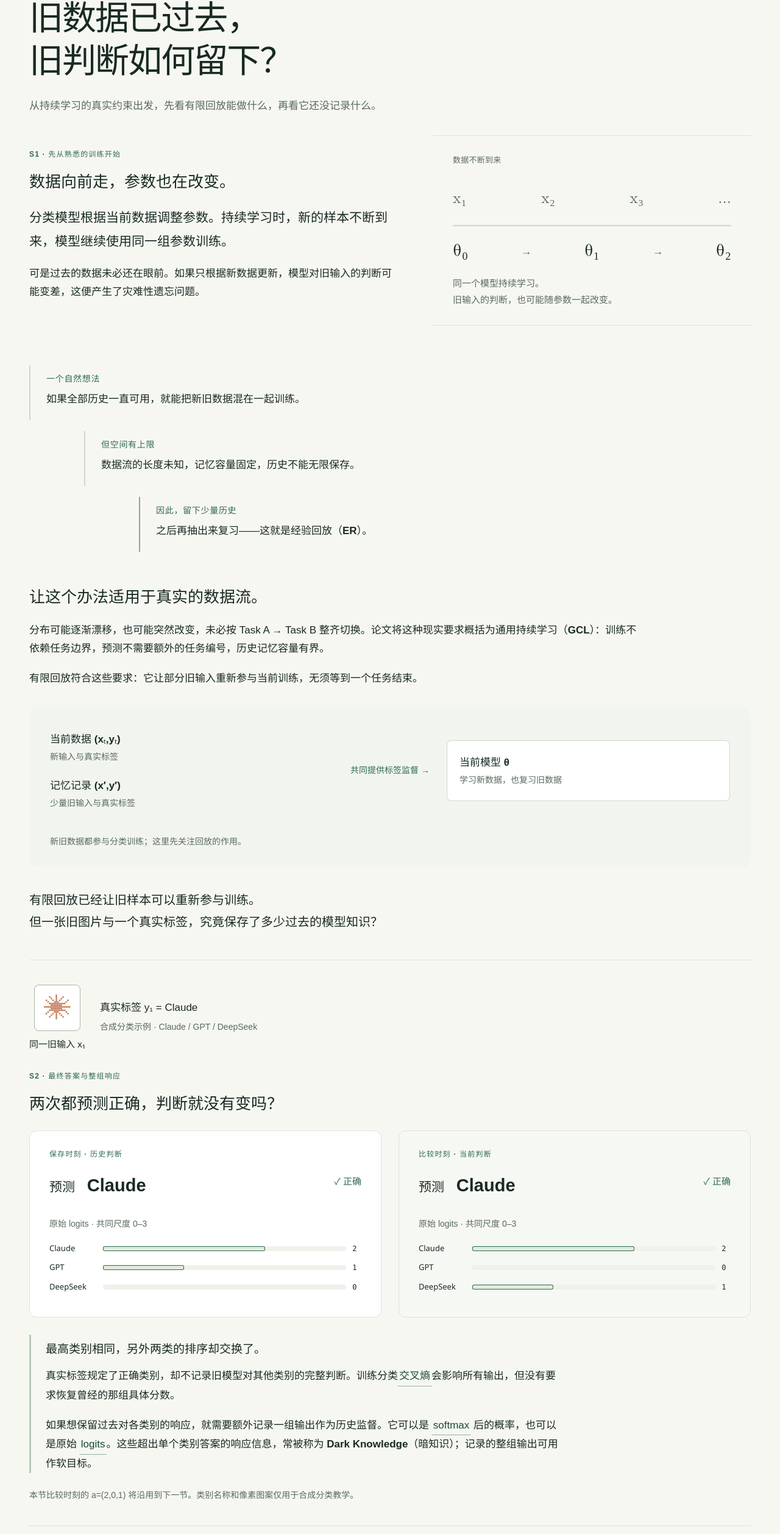
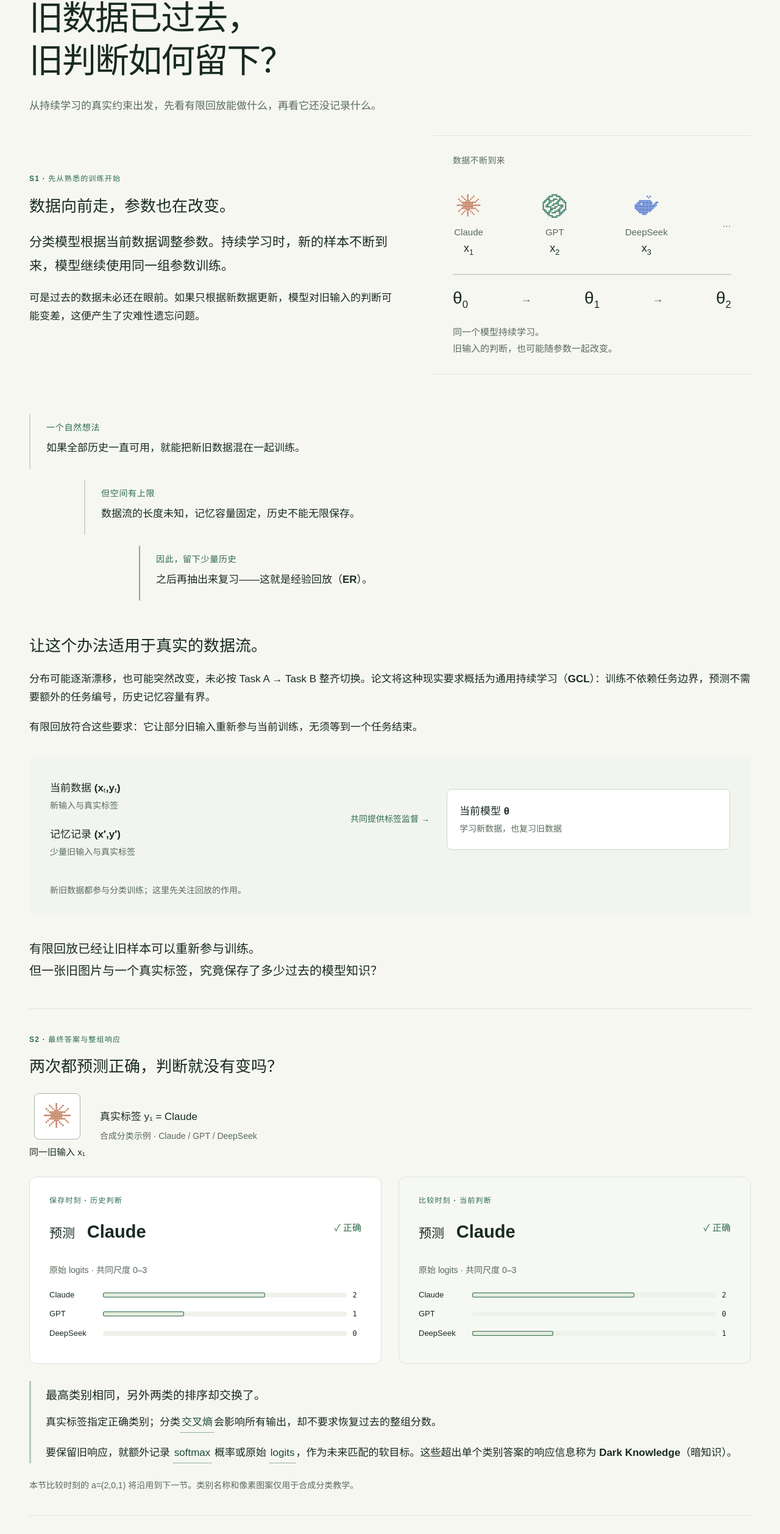
Before and after one commit to LIZZYGREAT/PaperSkillWork, a React (Vite) app in the folder papers/der/web/enhanced/: page / in a window 1280 px wide. Shown: the part 226-2742 px from the top of the page at 61% size. Built offline with nearby package versions, Linux system fonts and the light colour scheme.

Commit message:
fix(der): unify front typography and repair reading layout

```diff
--- a/papers/der/web/enhanced/src/modules/MathNotation.tsx
+++ b/papers/der/web/enhanced/src/modules/MathNotation.tsx
@@ -24,3 +24,13 @@ export function SquaredDefinition({ identified = true }: { identified?: boolean
 export function ShiftIdentity() {
   return <Equation label="所有 logits 增加同一个 c，softmax 分子分母同时乘 e 的 c 次方，概率不变。"><mfrac><msup><mi>e</mi><mrow><Sub value="z" /><mo>+</mo><mi>c</mi></mrow></msup><mrow><Sum index="j" /><msup><mi>e</mi><mrow><Sub value="z" index="j" /><mo>+</mo><mi>c</mi></mrow></msup></mrow></mfrac><mo>=</mo><mfrac><mrow><msup><mi>e</mi><mi>c</mi></msup><msup><mi>e</mi><Sub value="z" /></msup></mrow><mrow><msup><mi>e</mi><mi>c</mi></msup><Sum index="j" /><msup><mi>e</mi><Sub value="z" index="j" /></msup></mrow></mfrac><mo>=</mo><mfrac><msup><mi>e</mi><Sub value="z" /></msup><mrow><Sum index="j" /><msup><mi>e</mi><Sub value="z" index="j" /></msup></mrow></mfrac></Equation>;
 }
+
+/** Keep prose out of math fonts and typeset the derivation as actual mathematics. */
+export function KLGradientDerivation() {
+  return <div className="kl-proof">
+    <div><p>展开当前概率的对数：</p><Equation label="log q k 等于 a k 减去 log 求和 exp a j"><mi mathvariant="normal">log</mi><Sub value="q" /><mo>=</mo><Sub value="a" /><mo>−</mo><mi mathvariant="normal">log</mi><mrow><Sum index="j" /><msup><mi>e</mi><Sub value="a" index="j" /></msup></mrow></Equation></div>
+    <div><p>代入 KL，分离固定项：</p><Equation label="KL 等于 p log p 的和，减去 p a 的和，加上 log 求和 exp a j"><msub><mi>D</mi><mtext>KL</mtext></msub><mo>=</mo><Sum /><Sub value="p" /><mi mathvariant="normal">log</mi><Sub value="p" /><mo>−</mo><Sum /><Sub value="p" /><Sub value="a" /><mo>+</mo><mi mathvariant="normal">log</mi><mrow><Sum index="j" /><msup><mi>e</mi><Sub value="a" index="j" /></msup></mrow></Equation></div>
+    <div><p>历史概率固定且归一化，对当前分数求导：</p><Equation label="KL 对当前 a k 的偏导数等于 q k 减 p k"><mfrac><mrow><mo>∂</mo><msub><mi>D</mi><mtext>KL</mtext></msub></mrow><mrow><mo>∂</mo><Sub value="a" /></mrow></mfrac><mo>=</mo><Sub value="q" /><mo>−</mo><Sub value="p" /></Equation></div>
+    <p>等价地，KL 是交叉熵 H(p,q) 减去历史熵 H(p)。H(p) 不随 q 改变，因此最小化 KL 与最小化软标签交叉熵等价；交换 p、q 通常会改变结果。</p>
+  </div>;
+}
--- a/papers/der/web/enhanced/src/modules/MechanismScenes.tsx
+++ b/papers/der/web/enhanced/src/modules/MechanismScenes.tsx
@@ -3,7 +3,7 @@ import { ResponseMeter } from "../shared/foundation/visual-parts/ResponseMeter";
 import ModelMark from "./review/ModelMark";
 import type { ModelClass } from "./review/ModelPixel";
 import { CLASSES, HISTORY_Z, RESPONSE_CASES, logitComparison, probabilityComparison, formatValue } from "./math-model";
-import { KLDefinition, SquaredDefinition, Equation } from "./MathNotation";
+import { KLDefinition, SquaredDefinition, Equation, KLGradientDerivation } from "./MathNotation";
 import { ReferenceButton } from "./Reference";
 import "./teaching-front.css";
 import "./mechanism-scenes.css";
@@ -50,7 +50,7 @@ export default function ResponseComparison() {
     media.addEventListener("change", settle); return () => media.removeEventListener("change", settle);
   }, [selected]);
   return <div className="response-lesson" data-core-items="I03 I04">
-    <p className="front-lead">同一输入 x₁，固定历史 z=(2, 1, 0)。改变当前响应，先看哪些类别偏离，再把偏离变成可优化的损失。</p>
+    <p className="front-lead">固定历史响应，切换当前分数，观察每一类的偏离怎样形成损失。</p>
     <section className="response-lab" data-design="response-comparison" data-case={RESPONSE_CASES[selected].id} data-z={r.z.join(",")} data-a={r.a.join(",")} data-p={r.p.join(",")} data-q={r.q.join(",")} data-kl={r.probabilityKL} data-l2={r.squaredDistance} data-progress={progress} data-playing={playing}>
       <header className="lab-heading"><div><p className="eyebrow">同一条记录 · 固定过去，改变现在</p><h3>分数的变化，两种观察镜头。</h3></div><div className="lab-input"><ModelMark /><span>x₁<small>同一个输入</small></span></div></header>
       <div className="lab-controls"><div className="response-cases" role="group" aria-label="响应比较情形">{RESPONSE_CASES.map((item, i) => <button key={item.id} data-response-case={item.id} aria-pressed={i === selected} onClick={() => begin(i)}>{item.label}</button>)}</div><div className="lab-transport"><button data-response-replay onClick={() => begin(selected, true)}>重播变化</button><button data-response-play disabled={progress === 1} onClick={() => setPlaying(!playing)}>{playing ? "暂停" : "继续"}</button></div></div>
@@ -85,7 +85,7 @@ export default function ResponseComparison() {
       </div>
       <div className="lab-verdict"><h4>两个约束在哪里不同？</h4><p className="response-verdict" aria-live="polite">{progress < 1 ? "正在比较不同的当前响应；历史目标保持固定。可暂停观察每一类的差值与贡献。" : RESPONSE_CASES[selected].conclusion}</p><small>合成教学响应；此处演示比较，不是优化器训练过程。</small></div>
     </section>
-    <details className="math-derivation"><summary>为什么 KL 对当前 logits 的梯度是 q−p？</summary><p>展开 log qₖ=aₖ−log Σⱼ exp(aⱼ)，得到 KL=Σₖ pₖ log pₖ−Σₖ pₖaₖ+log Σⱼ exp(aⱼ)。第一项固定，且 Σₖpₖ=1，所以对 aₖ 求导为 −pₖ+qₖ。</p><p>也就是 KL=H(p,q)−H(p)。H(p) 不随 q 改变，优化当前参数时，最小化 KL 与最小化软标签交叉熵等价。交换 p、q 通常改变结果。</p></details>
+    <details className="math-derivation"><summary>为什么 KL 对当前 logits 的梯度是 q−p？</summary><KLGradientDerivation /></details>
     <p className="comparison-conclusion">softmax 对统一加常数不敏感：每类同加 1 时，概率不变，原分数却改变了。两个损失保留的信息不同；这个反例不说明 KL 永远更差，也不说明两者恒等。</p>
     <div className="front-handoff"><p>DER 选择直接比较 logits。<strong>这份过去的 logits 从哪里获得？是否必须保存整个旧模型？</strong></p><a href="#U3-logit-memory">追踪历史监督的来源 ↓</a></div>
   </div>;
--- a/papers/der/web/enhanced/src/modules/ReplayEntry.tsx
+++ b/papers/der/web/enhanced/src/modules/ReplayEntry.tsx
@@ -2,6 +2,7 @@ import { SampleToken } from "../shared/foundation/visual-parts/SampleToken";
 import { ResponseMeter } from "../shared/foundation/visual-parts/ResponseMeter";
 import { CLASSES, LABEL_CURRENT, LABEL_OLD } from "./math-model";
 import ModelMark from "./review/ModelMark";
+import type { ModelClass } from "./review/ModelPixel";
 import { Term } from "./Reference";
 import "./teaching-front.css";
 
@@ -24,7 +25,7 @@ export default function ReplayEntry() {
         <p className="front-lead">分类模型根据当前数据调整参数。持续学习时，新的样本不断到来，模型继续使用<strong>同一组参数</strong>训练。</p>
         <p>可是过去的数据未必还在眼前。如果只根据新数据更新，模型对旧输入的判断可能变差，这便产生了<strong>灾难性遗忘</strong>问题。</p>
       </div>
-      <figure className="parameter-stream"><p className="figure-label">数据不断到来</p><div className="stream-symbols"><span>x₁</span><span>x₂</span><span>x₃</span><span>…</span></div><div className="parameter-thread"><span>θ₀</span><i>→</i><span>θ₁</span><i>→</i><span>θ₂</span></div><figcaption>同一个模型持续学习。<br />旧输入的判断，也可能随参数一起改变。</figcaption></figure>
+      <figure className="parameter-stream"><p className="figure-label">数据不断到来</p><div className="stream-symbols">{CLASSES.map((name,k) => <span className="stream-sample" key={name}><ModelMark model={k as ModelClass} /><span>{name}</span><span className="stream-id">x<sub>{k+1}</sub></span></span>)}<span aria-label="后续样本">…</span></div><div className="parameter-thread"><span>θ<sub>0</sub></span><i>→</i><span>θ<sub>1</sub></span><i>→</i><span>θ<sub>2</sub></span></div><figcaption>同一个模型持续学习。<br />旧输入的判断，也可能随参数一起改变。</figcaption></figure>
     </section>
     <section className="reasoning-stair" aria-label="从完整历史到有限回放的推导">
       <p><span>一个自然想法</span>如果全部历史一直可用，就能把新旧数据混在一起训练。</p>
@@ -39,10 +40,10 @@ export default function ReplayEntry() {
     </figure>
     <p className="front-question">有限回放已经让旧样本可以重新参与训练。<br /><strong>但一张旧图片与一个真实标签，究竟保存了多少过去的模型知识？</strong></p>
     <section className="label-investigation" data-label-revealed="true" aria-labelledby="label-investigation-title">
+      <p className="eyebrow">S2 · 最终答案与整组响应</p><h3 id="label-investigation-title">两次都预测正确，判断就没有变吗？</h3>
       <div className="same-input"><SampleToken sampleId="x1" label="同一旧输入 x₁"><ModelMark /></SampleToken><p>真实标签 y₁ = Claude<br /><small>合成分类示例 · Claude / GPT / DeepSeek</small></p></div>
-      <p className="eyebrow">S2 · 最终答案与整组响应</p><h3 id="label-investigation-title">两次都预测正确，判断就没有变吗？</h3>
       <div className="prediction-pair"><Prediction /><Prediction current /></div>
-      <div id="response-finding" className="response-finding" aria-live="polite"><h4>最高类别相同，另外两类的排序却交换了。</h4><p>真实标签规定了正确类别，却不记录旧模型对其他类别的完整判断。训练分类<Term id="ce">交叉熵</Term>会影响所有输出，但没有要求恢复曾经的那组具体分数。</p><p>如果想保留过去对各类别的响应，就需要额外记录一组输出作为历史监督。它可以是 <Term id="softmax" /> 后的概率，也可以是原始 <Term id="logits" />。这些超出单个类别答案的响应信息，常被称为 <strong>Dark Knowledge（暗知识）</strong>；记录的整组输出可用作软目标。</p></div>
+      <div id="response-finding" className="response-finding" aria-live="polite"><h4>最高类别相同，另外两类的排序却交换了。</h4><p>真实标签指定正确类别；分类<Term id="ce">交叉熵</Term>会影响所有输出，却不要求恢复过去的整组分数。</p><p>要保留旧响应，就额外记录 <Term id="softmax" /> 概率或原始 <Term id="logits" />，作为未来匹配的软目标。这些超出单个类别答案的响应信息称为 <strong>Dark Knowledge（暗知识）</strong>。</p></div>
       <p className="caption">本节比较时刻的 a=(2,0,1) 将沿用到下一节。类别名称和像素图案仅用于合成分类教学。</p>
     </section>
     <div className="front-handoff"><p>如果希望当前模型保持过去的整组响应，<br /><strong>怎样把“偏离了多少”定义成可计算、可优化的损失？</strong></p><a href="#U2-probability">比较两种表示空间 ↓</a></div>
--- a/papers/der/web/enhanced/src/modules/mechanism-scenes.css
+++ b/papers/der/web/enhanced/src/modules/mechanism-scenes.css
@@ -1,6 +1,6 @@
 /* S3: one shared logit stage feeds two distinct observation lenses. */
 .response-lesson{--history:#648671;--current:#b8834f}
-.response-lesson>.front-lead,.comparison-conclusion{max-width:46em}
+.response-lesson>.front-lead,.comparison-conclusion{max-width:none}
 .response-lab{margin:24px 0 28px;padding:28px 32px;background:#fcfdf9;border:1px solid #d5ded1;border-radius:14px}
 .lab-heading{display:flex;justify-content:space-between;align-items:center;gap:24px}.lab-heading h3{font-size:26px;margin:0}.lab-heading .eyebrow{margin-bottom:8px}
 .lab-input{display:flex;gap:10px;align-items:center;flex-shrink:0}.lab-input .model-mark{width:52px;height:52px}.lab-input span{font-size:20px}.lab-input small{display:block;font-size:13px;color:var(--rk-muted)}
@@ -17,8 +17,13 @@
 .contribution-paths{display:block;width:100%;height:70px}.contribution-paths path{fill:none;stroke:#bca489;stroke-width:1.5}.square-total{margin-top:0;background:#f5f2e9;padding-inline:14px}
 .response-lesson .equation{padding:14px 0;margin:0;overflow:visible}.response-lesson .equation math{font-size:22px}.square-gradient{margin:14px 0;font-size:14px}.square-gradient summary{cursor:pointer;color:var(--rk-accent)}
 .lab-verdict{border-top:1px solid var(--rk-line);margin-top:24px;padding-top:20px}.lab-verdict h4{font-size:18px;margin:0 0 8px}.response-lab .response-verdict{font-size:16px;max-width:52em;margin:0 0 8px;min-height:56px}.lab-verdict small{font-size:13px;color:var(--rk-muted)}
-.math-derivation{padding:18px 0;border-block:1px solid var(--rk-line);font-size:16px;margin:24px 0}.math-derivation summary{cursor:pointer;color:var(--rk-accent);font-weight:600}.math-derivation p{max-width:46em;margin:18px 0 0}
+.math-derivation{padding:18px 0;border-block:1px solid var(--rk-line);font-size:16px;margin:24px 0}.math-derivation summary{cursor:pointer;color:var(--rk-accent);font-weight:600}.math-derivation p{max-width:none;margin:18px 0 0}
 @media(max-width:800px){.response-lab{padding:20px}.lab-heading{align-items:start}.lab-heading h3{font-size:22px}.lab-input{display:none}.logit-stage{gap:12px}.class-focus{flex-direction:column}.response-legend{flex-wrap:wrap;gap:12px}.response-legend small{width:100%;margin:0}.observation-lenses{grid-template-columns:1fr;gap:28px}.squared-explanation{border-top:1px solid var(--rk-line);padding-top:22px}.response-lab .rk-response-meter{grid-template-columns:14px minmax(0,1fr) 38px;gap:4px}.probability-pairs .rk-response-meter{grid-template-columns:12px minmax(0,1fr) 38px}}
 @media(prefers-reduced-motion:reduce){.contribution-copy{display:none}}
 
 .contribution-copy rect{fill:#f7ecdf;stroke:#bca489}.contribution-copy text{font:12px var(--rk-font-mono);fill:var(--rk-ink)}
+
+.response-lesson .equation math{font-family:"Cambria Math",math}
+.response-lesson :is(.delta-label,.lens-result>strong,.difference-source,.square-contribution,.contribution-copy text,.rk-response-meter output){font-family:var(--der-prose-font);font-variant-numeric:tabular-nums}
+.kl-proof{padding-top:4px}.kl-proof>div{display:grid;grid-template-columns:minmax(240px,.8fr) minmax(0,1.6fr);align-items:center;gap:24px;border-bottom:1px solid var(--rk-line);padding:12px 0}.kl-proof>div>p{margin:0}.kl-proof .equation{padding:12px 0}.kl-proof .equation math{margin:0;font-size:23px}.kl-proof>p{margin-top:20px}
+@media(max-width:800px){.kl-proof>div{grid-template-columns:1fr;gap:8px}.kl-proof .equation math{font-size:20px}}
--- a/papers/der/web/enhanced/src/modules/teaching-front.css
+++ b/papers/der/web/enhanced/src/modules/teaching-front.css
@@ -12,8 +12,8 @@
 .front-lead{font-size:21px;line-height:1.85}
 .parameter-stream{padding:28px 32px;border-block:1px solid var(--rk-line)}
 .stream-symbols,.parameter-thread{display:flex;align-items:center;justify-content:space-between;gap:12px}
-.stream-symbols{font:26px var(--rk-font-math);padding:18px 0 28px;color:var(--rk-muted)}
-.parameter-thread{font:30px var(--rk-font-math);border-top:2px solid #cbd8cb;padding:22px 0}
+.stream-symbols{font:15px var(--der-prose-font);padding:18px 0 28px;color:var(--rk-muted)}
+.parameter-thread{font:28px var(--der-prose-font);border-top:2px solid #cbd8cb;padding:22px 0}
 .parameter-thread i{font:18px var(--rk-font-body);color:var(--rk-muted)}
 .parameter-stream figcaption{font-size:15px;line-height:1.8;color:var(--rk-muted)}
 .reasoning-stair{margin:65px 0 55px;max-width:1000px}
@@ -33,7 +33,7 @@
 .prediction-sheet{border:1px solid var(--rk-line);border-radius:12px;padding:28px 32px;background:#fff}
 .prediction-sheet:nth-child(2){background:#f6f8f3}.prediction-answer{font-size:21px;margin:0!important}.prediction-answer strong{font-size:29px;margin-left:14px}.prediction-answer>span{float:right;font-size:15px;color:var(--rk-accent);padding-top:6px}
 .response-reveal{margin-top:24px}.response-reveal .rk-response-meter{margin-block:12px;grid-template-columns:6em minmax(48px,1fr) 2ch}
-.response-finding{margin-top:28px;max-width:880px;border-left:3px solid #b7cab8;padding:6px 0 0 24px}
+.response-finding{margin-top:28px;max-width:none;border-left:3px solid #b7cab8;padding:6px 0 0 24px}
 .label-investigation>.caption{margin-top:24px}.front-handoff{margin-top:36px;padding-top:24px;border-top:1px solid var(--rk-line);font-size:20px}.front-handoff a{font-size:16px;color:var(--rk-accent)}
 @media(max-width:800px){.training-origin{grid-template-columns:1fr;gap:24px}.prediction-pair{gap:14px}.prediction-sheet{padding:20px 16px}.prediction-answer>span{float:none;display:block}.er-relation{grid-template-columns:1fr}.er-relation figcaption{grid-column:1}.reasoning-stair p:nth-child(n){margin-left:0}.front-teaching h3,.response-lesson h3,.snapshot-lesson h3{font-size:23px}}
 .supervision-bridge{max-width:none;margin:0 0 40px}.supervision-bridge>p,.second-round>p{max-width:1000px}.teacher-relation{display:flex;gap:28px;align-items:center;justify-content:center;padding:22px 0;margin:26px 0;border-block:1px solid var(--rk-line)}
@@ -45,3 +45,13 @@
 @media(max-width:800px){.teacher-relation{gap:12px;flex-wrap:wrap}.record-comparison,.first-round,.snapshot-time-axis{grid-template-columns:1fr;gap:20px}.joint-round{padding:18px}.joint-branches{gap:16px}.joint-target{font-size:20px}}
 
 .lesson-3>.lesson-heading{margin-bottom:32px}.lesson-3 .teaching-module{padding-top:0}.snapshot-lesson .lifecycle-scene{padding-top:12px}.snapshot-lesson .lifecycle-scene.lifecycle-scene>header{max-width:none;margin-bottom:12px}.snapshot-lesson .lifecycle-scene.is-focused>header{max-width:1120px}.front-teaching strong,.response-lesson strong,.snapshot-lesson strong{font-weight:600}
+
+/* Screenshot feedback: one prose face; full-width reading within each composition. */
+.front-teaching,.response-lesson,.supervision-bridge,.lifecycle-prelesson,.snapshot-lesson>.front-handoff{--rk-font-body:var(--der-prose-font)}
+.front-teaching :is(p,figcaption,summary,small),.response-lesson :is(p,summary,small){font-family:var(--der-prose-font)}
+.stream-sample{display:grid;justify-items:center;gap:8px}.stream-sample .model-mark{width:52px;height:52px}.parameter-thread sub{font-size:.6em}
+.parameter-stream .figure-label{font-size:14px}.parameter-thread i{font-family:var(--der-prose-font);font-style:normal}
+.lesson-1 .chapter-summary,.lesson-2 .chapter-summary,.lesson-3 .chapter-summary,.gcl-context p,.supervision-bridge>p,.second-round>p,.front-teaching .front-question,.lifecycle-prelesson>.front-question{max-width:none}
+.same-input{margin:24px 0 28px}.response-finding p:last-child{margin-bottom:0}
+
+.stream-id{font-size:18px;color:var(--rk-ink)}.stream-id sub{font-size:.7em}
```
Also changed, not shown: papers/der/web/enhanced/tests/teaching-front.mjs (+23 -0 lines), 1 other file (tests, documents, lock files or other folders).
